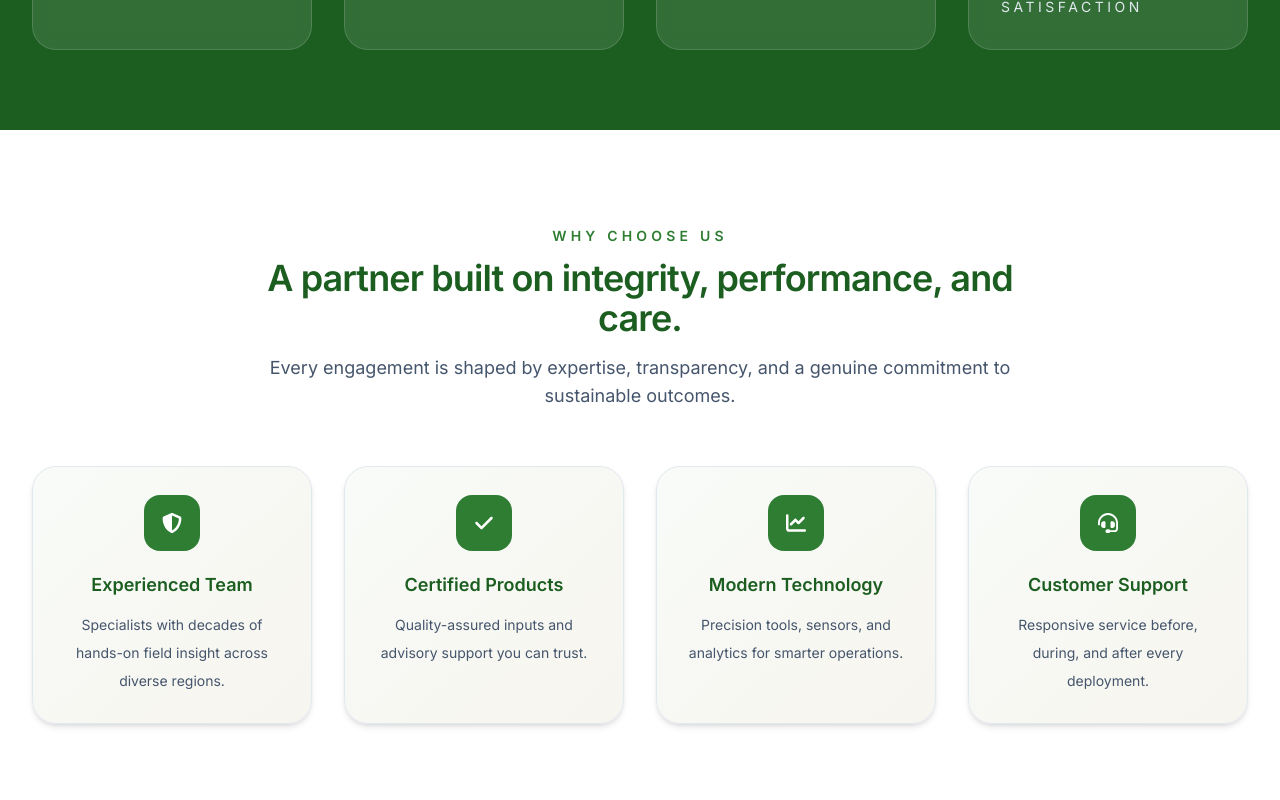
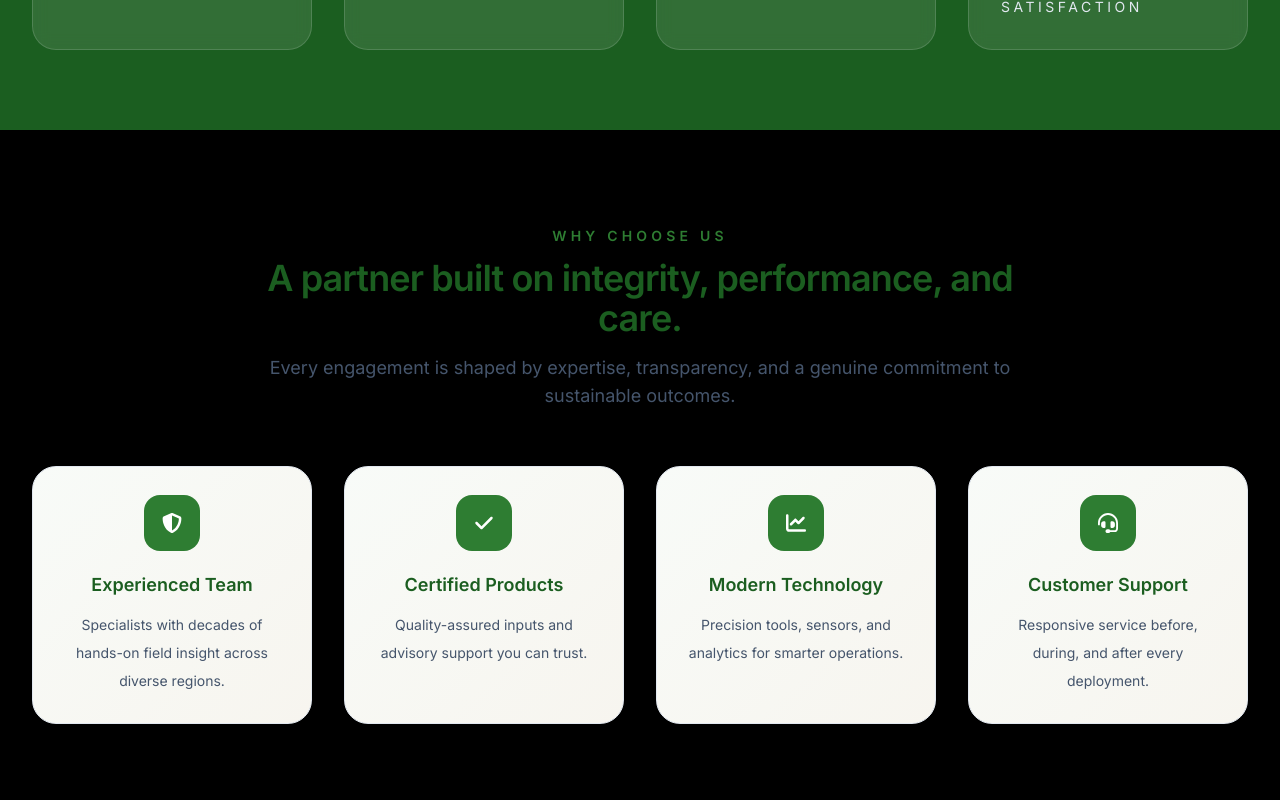
Before and after one commit to Prometheus-onyx/AgricProj, a React (Vite) app in the folder client/: page /about in a window 1280 px wide. Shown: the part 840-1640 px from the top of the page. Built offline with nearby package versions, Linux system fonts and the light colour scheme.

Commit message:
Reviwed section

```diff
--- a/client/src/sections/WhyChooseUs.jsx
+++ b/client/src/sections/WhyChooseUs.jsx
@@ -4,7 +4,7 @@ import { features } from '../data/content';
 
 const WhyChooseUs = () => {
   return (
-    <section className="bg-white py-24">
+    <section className="bg-black py-24">
       <div className="mx-auto max-w-7xl px-6 lg:px-8">
         <SectionHeading
           eyebrow="Why Choose Us"
```
